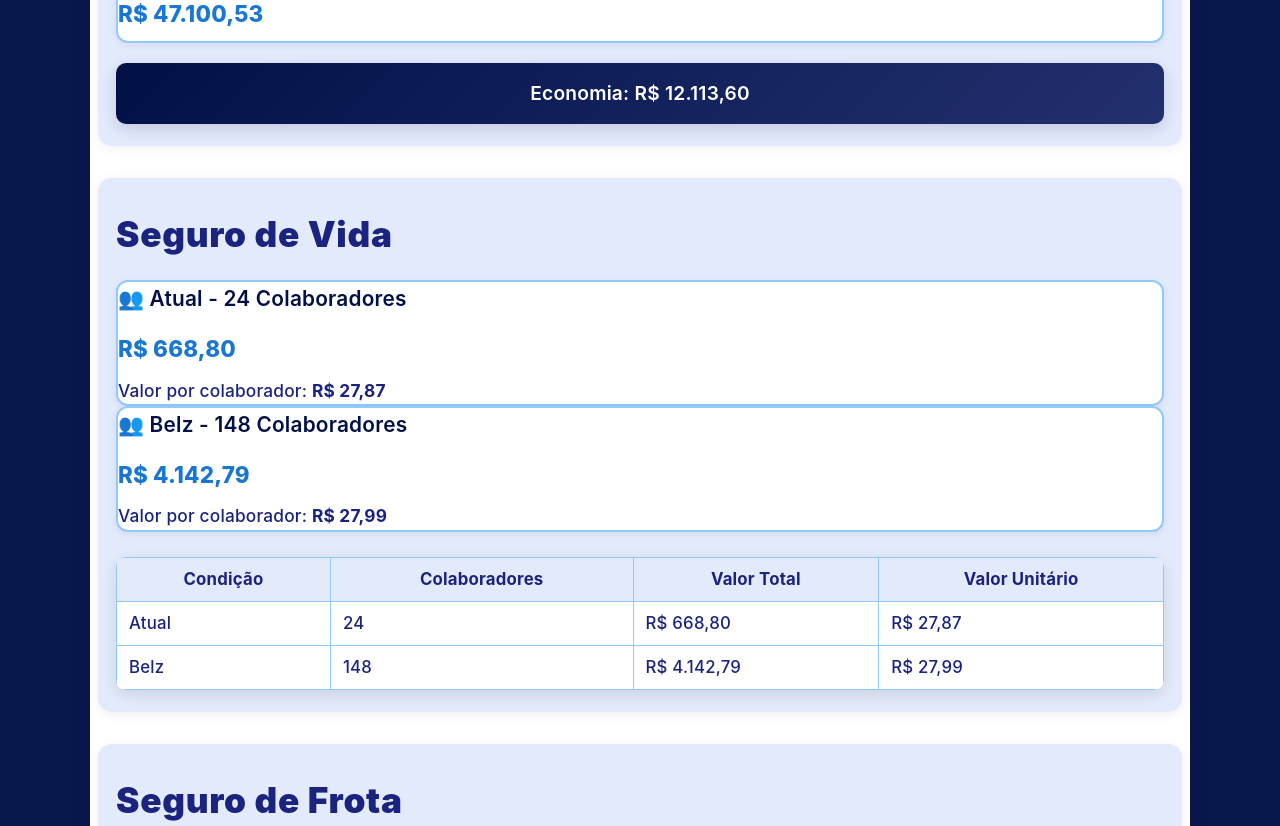
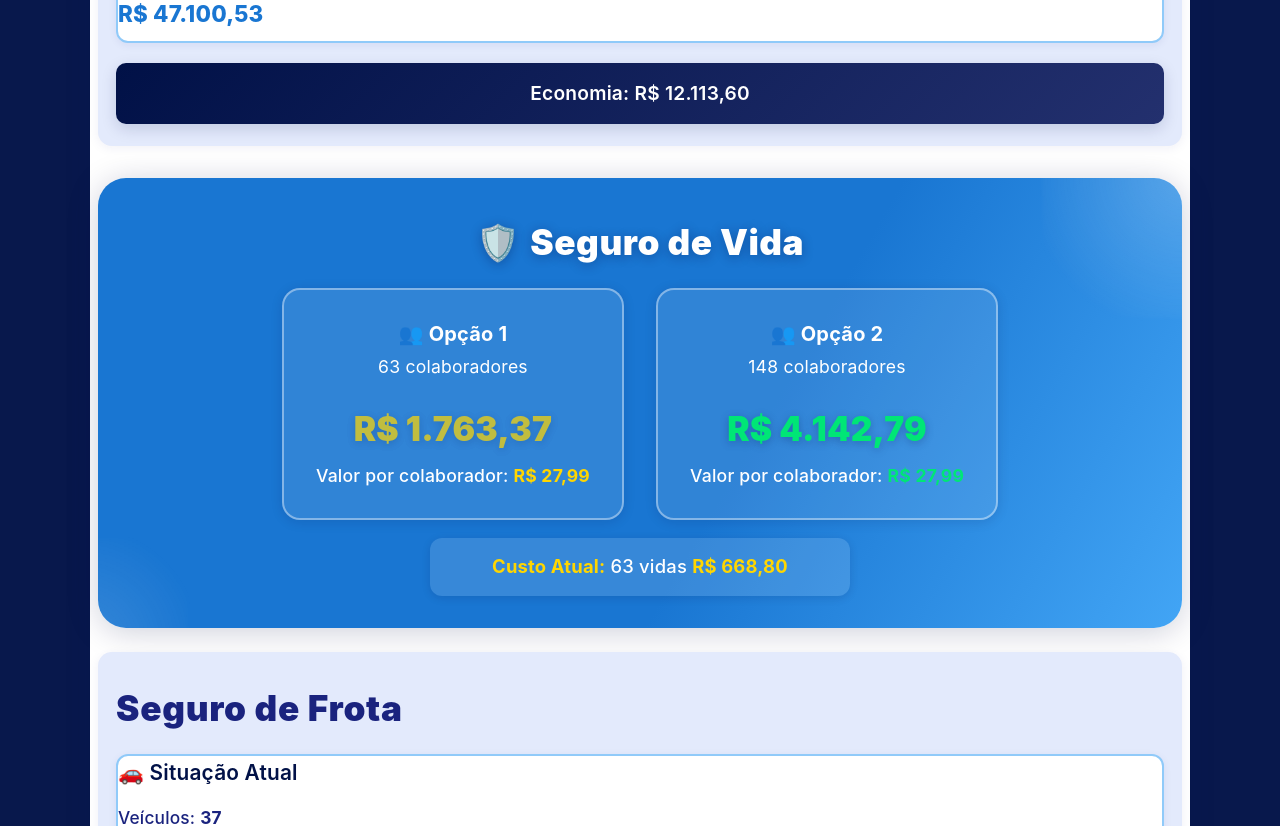
Before and after one commit to MayconBenvenuto/ULTRAMEGA-BELZ, a React (Create React App) app: page / in a window 1280 px wide. Shown: the part 580-1406 px from the top of the page. Built offline with nearby package versions, Linux system fonts and the light colour scheme.

Commit message:
atualiza seção de Vida no Dashboard com novos dados e melhorias de estilo

```diff
--- a/src/Dashboard.js
+++ b/src/Dashboard.js
@@ -62,55 +62,213 @@
   // Substitua o componente <Vida /> por:
   function VidaSection() {
     // Dados fixos para exibição
-    const vidaColaboradoresAtual = 24; // Exemplo, ajuste se necessário
+    const vidaColaboradoresAtual = 63; // Exemplo, ajuste se necessário
     const vidaColaboradoresBelz = 148; // Exemplo, ajuste se necessário
-    const vidaUnitarioAtual = vidaAtual / vidaColaboradoresAtual;
-    const vidaUnitarioBelz = vidaNovo / vidaColaboradoresBelz;
+    const vidaUnitarioAtual = 27.99;
+    const vidaUnitarioBelz = 27.99;
     return (
       <motion.div
       className="section vida"
       initial={{ opacity: 0, y: 20 }}
       animate={{ opacity: 1, y: 0 }}
       transition={{ duration: 0.5, delay: 0.2 }}
+      style={{
+        background: isDark
+        ? "linear-gradient(120deg, #011147 60%, #1976d2 100%)"
+        : "linear-gradient(120deg, #1976d2 60%, #42a5f5 100%)",
+        color: "#fff",
+        borderRadius: 28,
+        boxShadow: "0 4px 32px #01114733",
+        padding: "36px 24px 32px 24px",
+        margin: "32px 0 24px 0",
+        position: "relative",
+        overflow: "hidden",
+      }}
       >
-        <h2 className="section-title">Seguro de Vida</h2>
-        <div className="comparison-grid">
-          <motion.div className="comparison-card" whileHover={{ scale: 1.02 }} transition={{ type: "spring", stiffness: 300 }}>
-            <div className="card-title">👥 Atual - {vidaColaboradoresAtual} Colaboradores</div>
-            <div className="value-display value-novo">{formatCurrency(vidaAtual)}</div>
-            <div>Valor por colaborador: <strong>{formatCurrency(vidaUnitarioAtual)}</strong></div>
+      {/* Decoração de fundo */}
+      <div
+        style={{
+        position: "absolute",
+        top: -40,
+        right: -40,
+        width: 180,
+        height: 180,
+        background: "radial-gradient(circle at 80% 20%, #fff3, transparent 80%)",
+        zIndex: 0,
+        filter: "blur(2px)",
+        }}
+      />
+      <div
+        style={{
+        position: "absolute",
+        bottom: -30,
+        left: -30,
+        width: 120,
+        height: 120,
+        background: "radial-gradient(circle at 10% 90%, #fff2, transparent 80%)",
+        zIndex: 0,
+        filter: "blur(2px)",
+        }}
+      />
+
+      <h2
+        className="section-title"
+        style={{
+        color: "#fff",
+        fontWeight: 900,
+        fontSize: "2.2rem",
+        letterSpacing: 0.5,
+        marginBottom: 18,
+        textShadow: "0 2px 12px #01114755",
+        textAlign: "center",
+        }}
+      >
+        <span role="img" aria-label="shield" style={{ marginRight: 10 }}>
+        🛡️
+        </span>
+        Seguro de Vida
+      </h2>
+      <div
+        className="comparison-grid"
+        style={{
+        display: "flex",
+        gap: 32,
+        justifyContent: "center",
+        alignItems: "stretch",
+        margin: "0 auto 18px auto",
+        flexWrap: "wrap",
+        }}
+      >
+        <motion.div
+        className="comparison-card"
+        whileHover={{ scale: 1.04, boxShadow: "0 8px 32px #fff5" }}
+        transition={{ type: "spring", stiffness: 300 }}
+        style={{
+          background: "rgba(255,255,255,0.10)",
+          borderRadius: 18,
+          padding: "28px 32px",
+          minWidth: 240,
+          boxShadow: "0 2px 12px #01114722",
+          border: "2.5px solid #fff6",
+          display: "flex",
+          flexDirection: "column",
+          alignItems: "center",
+          zIndex: 2,
+        }}
+        >
+        <div
+          className="card-title"
+          style={{
+          fontWeight: 700,
+          fontSize: "1.25rem",
+          marginBottom: 10,
+          color: "#fff",
+          textAlign: "center",
+          }}
+        >
+          👥 Opção 1
+          <br />
+          <span style={{ fontSize: "1.1rem", fontWeight: 400 }}>
+          {vidaColaboradoresAtual} colaboradores
+          </span>
+        </div>
+        <div
+          className="value-display value-atual"
+          style={{
+          fontSize: "2.1rem",
+          fontWeight: 900,
+          color: "#ffd600",
+          margin: "10px 0 6px 0",
+          textShadow: "0 2px 8px #01114744",
+          }}
+        >
+          {formatCurrency(vidaUnitarioAtual*vidaColaboradoresAtual)}
+        </div>
+        <div style={{ fontSize: "1.1rem", color: "#fff" }}>
+          Valor por colaborador:{" "}
+          <strong style={{ color: "#ffd600" }}>
+          {formatCurrency(vidaUnitarioAtual)}
+          </strong>
+        </div>
         </motion.div>
-          <motion.div className="comparison-card" whileHover={{ scale: 1.02 }} transition={{ type: "spring", stiffness: 300 }}>
-            <div className="card-title">👥 Belz - {vidaColaboradoresBelz} Colaboradores</div>
-            <div className="value-display value-novo">{formatCurrency(vidaNovo)}</div>
-            <div>Valor por colaborador: <strong>{formatCurrency(vidaUnitarioBelz)}</strong></div>
+        <motion.div
+        className="comparison-card"
+        whileHover={{ scale: 1.04, boxShadow: "0 8px 32px #fff5" }}
+        transition={{ type: "spring", stiffness: 300 }}
+        style={{
+          background: "rgba(255,255,255,0.10)",
+          borderRadius: 18,
+          padding: "28px 32px",
+          minWidth: 240,
+          boxShadow: "0 2px 12px #01114722",
+          border: "2.5px solid #fff6",
+          display: "flex",
+          flexDirection: "column",
+          alignItems: "center",
+          zIndex: 2,
+        }}
+        >
+        <div
+          className="card-title"
+          style={{
+          fontWeight: 700,
+          fontSize: "1.25rem",
+          marginBottom: 10,
+          color: "#fff",
+          textAlign: "center",
+          }}
+        >
+          👥 Opção 2
+          <br />
+          <span style={{ fontSize: "1.1rem", fontWeight: 400 }}>
+          {vidaColaboradoresBelz} colaboradores
+          </span>
+        </div>
+        <div
+          className="value-display value-novo"
+          style={{
+          fontSize: "2.1rem",
+          fontWeight: 900,
+          color: "#00e676",
+          margin: "10px 0 6px 0",
+          textShadow: "0 2px 8px #01114744",
+          }}
+        >
+          {formatCurrency(vidaNovo)}
+        </div>
+        <div style={{ fontSize: "1.1rem", color: "#fff" }}>
+          Valor por colaborador:{" "}
+          <strong style={{ color: "#00e676" }}>
+          {formatCurrency(vidaUnitarioBelz)}
+          </strong>
+        </div>
         </motion.div>
       </div>
-        <motion.div initial={{ opacity: 0 }} animate={{ opacity: 1 }} transition={{ duration: 0.5, delay: 0.4 }}>
-          <table className="summary-table">
-            <thead>
-              <tr>
-                <th>Condição</th>
-                <th>Colaboradores</th>
-                <th>Valor Total</th>
-                <th>Valor Unitário</th>
-              </tr>
-            </thead>
-            <tbody>
-              <tr>
-                <td>Atual</td>
-                <td>{vidaColaboradoresAtual}</td>
-                <td>{formatCurrency(vidaAtual)}</td>
-                <td>{formatCurrency(vidaUnitarioAtual)}</td>
-              </tr>
-              <tr>
-                <td>Belz</td>
-                <td>{vidaColaboradoresBelz}</td>
-                <td>{formatCurrency(vidaNovo)}</td>
-                <td>{formatCurrency(vidaUnitarioBelz)}</td>
-              </tr>
-            </tbody>
-          </table>
+      <motion.div
+        initial={{ opacity: 0, y: 10 }}
+        animate={{ opacity: 1, y: 0 }}
+        transition={{ duration: 0.5, delay: 0.4 }}
+        style={{
+        background: "rgba(255,255,255,0.13)",
+        color: "#fff",
+        borderRadius: 12,
+        padding: "14px 22px",
+        margin: "18px auto 0 auto",
+        fontSize: "1.15rem",
+        fontWeight: 500,
+        boxShadow: "0 2px 8px #01114722",
+        maxWidth: 420,
+        textAlign: "center",
+        zIndex: 2,
+        }}
+      >
+        <span style={{ color: "#ffd600", fontWeight: 700 }}>
+        Custo Atual:
+        </span>{" "}
+        {vidaColaboradoresAtual} vidas{" "}
+        <span style={{ color: "#ffd600", fontWeight: 700 }}>
+        {formatCurrency(vidaAtual)}
+        </span>
       </motion.div>
       </motion.div>
     );
@@ -187,7 +345,7 @@
             <img
             src={process.env.PUBLIC_URL + '/conectasaude.png?v=1'}
             alt="Logo Conecta Saúde"
-                style={{ height: 220, width: 250, marginRight: 6, borderRadius: 8, background: '', boxShadow: '0 2px 8px #01114733', objectFit: 'contain', maxWidth: '100%' ,'alignItems': 'center', 'justifyContent': 'center' }}
+            style={{ height: 'auto', width: 300, marginRight: 6, marginBottom: 30, borderRadius: 8, background: '', boxShadow: '0 2px 8px #01114733', objectFit: 'contain', maxWidth: '100%' ,'alignItems': 'center', 'justifyContent': 'center' }}
             onError={e => { e.target.onerror = null; e.target.src = process.env.PUBLIC_URL + '/belz-logo.png'; }}
               />
 
@@ -213,10 +371,11 @@
               <style>{`
                 @media (max-width: 600px) {
                   .proposta-belz-img {
-                    max-width: 98vw !important;
+                    max-width: 88vw !important;
                     min-width: 0 !important;
-                    width: 98vw !important;
+                    width: 88vw !important;
                     height: auto !important;
+                    margin: 0 auto !important;
                   }
                 }
               `}</style>
```
Lines whose indentation alone changed are shown as unchanged.
